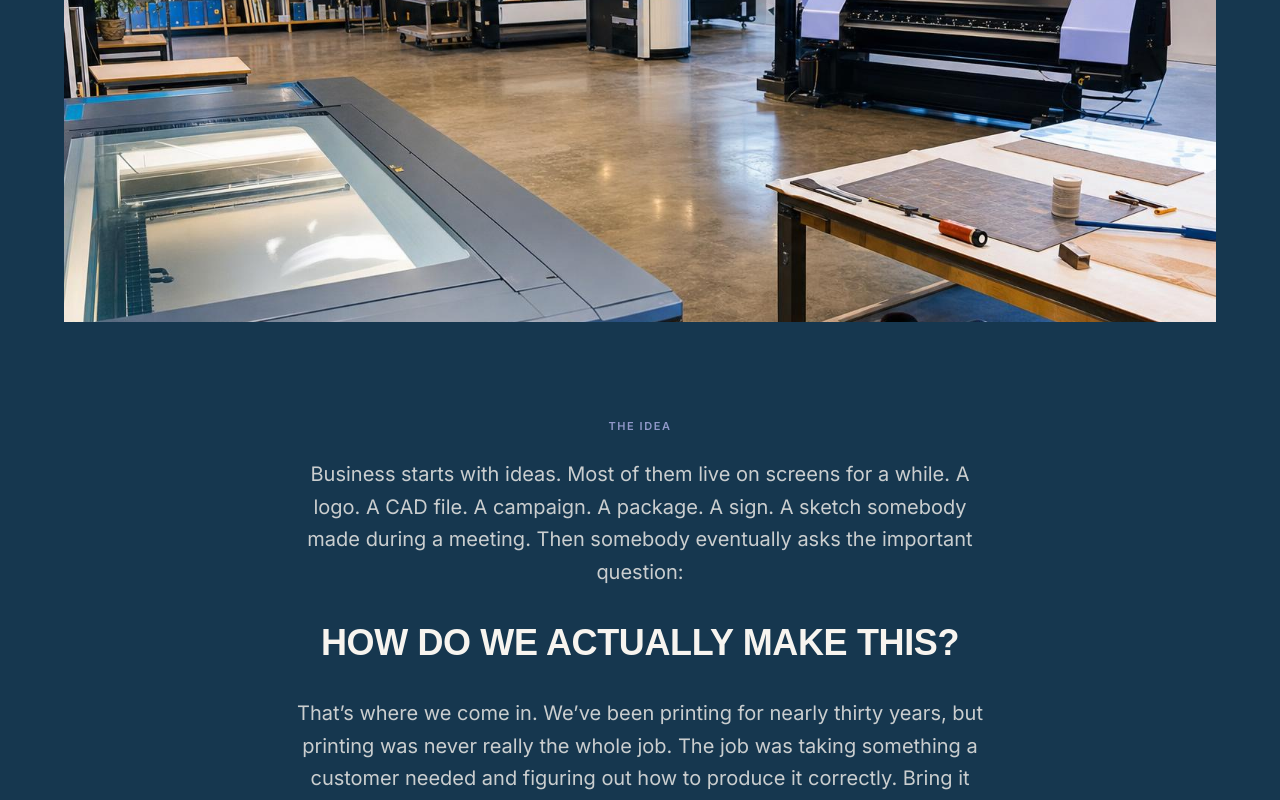
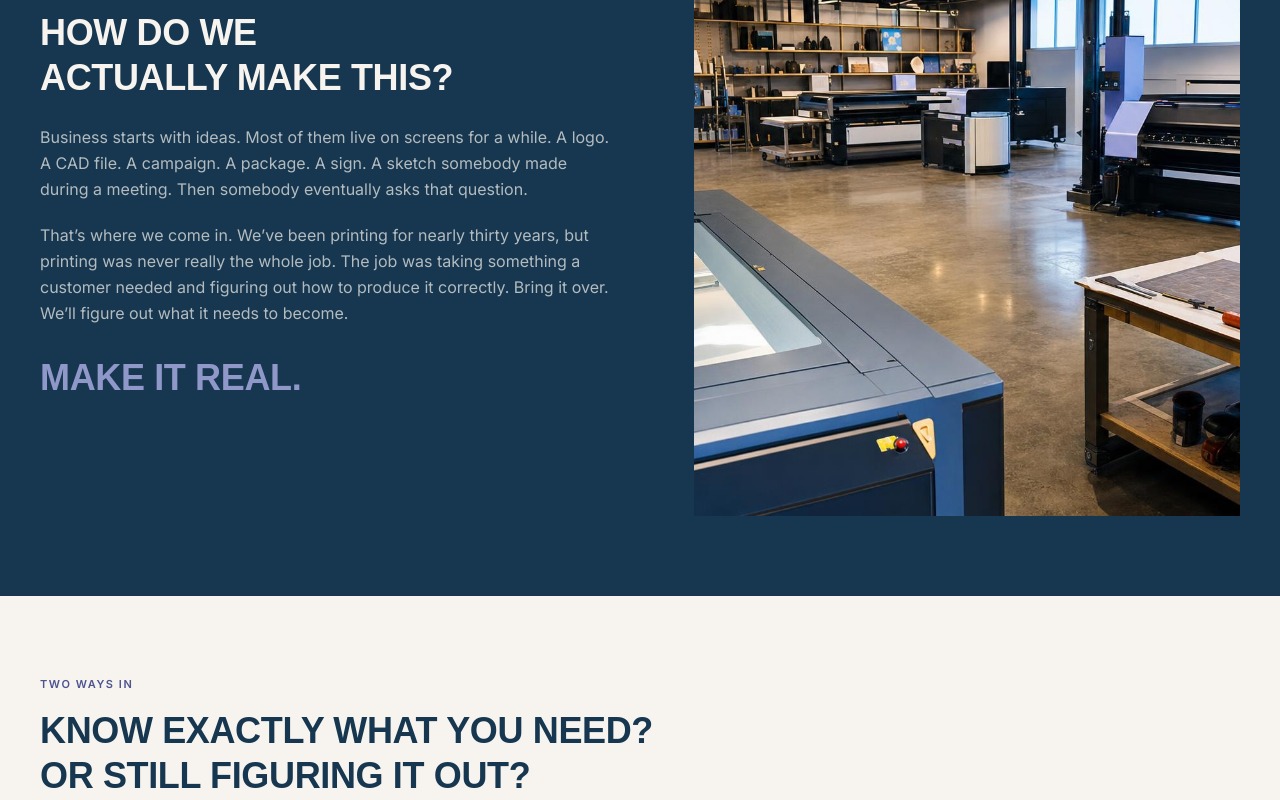
Before and after one commit to Vaylo-Studios/highwell-group, a Next.js app: page / in a window 1280 px wide. Shown: the part 4320-5120 px from the top of the page. Built offline with nearby package versions, Linux system fonts and the light colour scheme; a web font is replaced by a local one.

Commit message:
Rework The Idea section into a two column editorial layout

```diff
--- a/src/components/sections/Manifesto.tsx
+++ b/src/components/sections/Manifesto.tsx
@@ -4,37 +4,25 @@ import Reveal from "@/components/Reveal";
 export default function Manifesto() {
   return (
     <section id="about" className="relative overflow-hidden bg-navy-deep text-paper">
-      <Reveal className="relative mx-auto aspect-[21/9] max-w-6xl overflow-hidden md:mt-12">
-        <Image
-          src="/images/shop-floor-wide.jpg"
-          alt="Wide view of the Highwell Group production floor"
-          fill
-          sizes="(min-width: 1280px) 1152px, 100vw"
-          className="object-cover"
-        />
-      </Reveal>
-
-      <div className="relative mx-auto max-w-3xl px-6 py-24 text-center md:px-10">
+      <div className="relative mx-auto max-w-7xl px-6 py-20 md:px-10">
+        <div className="grid items-center gap-12 lg:grid-cols-[1.05fr_1fr] lg:gap-20">
+          <div>
             <Reveal>
-          <p className="mb-6 text-[11px] font-semibold uppercase tracking-[0.14em] text-lavender-light">
+              <p className="mb-4 text-[11px] font-semibold uppercase tracking-[0.14em] text-lavender-light">
                 The Idea
               </p>
+              <h2 className="font-display text-3xl uppercase leading-tight md:text-4xl">
+                How do we actually make this?
+              </h2>
             </Reveal>
-        <Reveal delay={0.05}>
-          <p className="text-lg leading-relaxed text-paper/80 md:text-xl">
-            Business starts with ideas. Most of them live on screens for a
-            while. A logo. A CAD file. A campaign. A package. A sign. A
-            sketch somebody made during a meeting. Then somebody eventually
-            asks the important question:
+            <Reveal delay={0.08}>
+              <p className="mt-6 max-w-xl text-sm leading-relaxed text-paper/70 md:text-base">
+                Business starts with ideas. Most of them live on screens for
+                a while. A logo. A CAD file. A campaign. A package. A sign.
+                A sketch somebody made during a meeting. Then somebody
+                eventually asks that question.
               </p>
-        </Reveal>
-        <Reveal delay={0.1}>
-          <p className="font-display mt-8 text-2xl uppercase leading-tight text-paper md:text-4xl">
-            How do we actually make this?
-          </p>
-        </Reveal>
-        <Reveal delay={0.15}>
-          <p className="mt-8 text-lg leading-relaxed text-paper/80 md:text-xl">
+              <p className="mt-5 max-w-xl text-sm leading-relaxed text-paper/70 md:text-base">
                 That&rsquo;s where we come in. We&rsquo;ve been printing for
                 nearly thirty years, but printing was never really the whole
                 job. The job was taking something a customer needed and
@@ -42,12 +30,24 @@ export default function Manifesto() {
                 We&rsquo;ll figure out what it needs to become.
               </p>
             </Reveal>
-        <Reveal delay={0.2}>
-          <p className="font-display mt-12 text-4xl uppercase text-lavender-light md:text-6xl">
+            <Reveal delay={0.14}>
+              <p className="font-display mt-8 text-3xl uppercase text-lavender-light md:text-4xl">
                 Make it real.
               </p>
             </Reveal>
           </div>
+
+          <Reveal delay={0.1} className="relative aspect-[4/5] overflow-hidden lg:aspect-[5/6]">
+            <Image
+              src="/images/shop-floor-wide.jpg"
+              alt="Wide view of the Highwell Group production floor"
+              fill
+              sizes="(min-width: 1024px) 45vw, 90vw"
+              className="object-cover"
+            />
+          </Reveal>
+        </div>
+      </div>
     </section>
   );
 }
```
Lines whose indentation alone changed are shown as unchanged.
